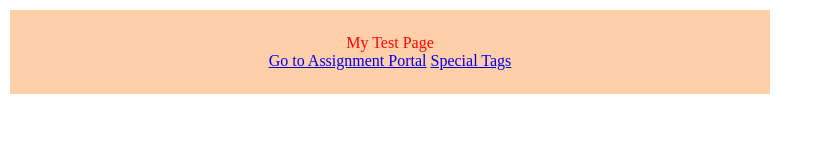
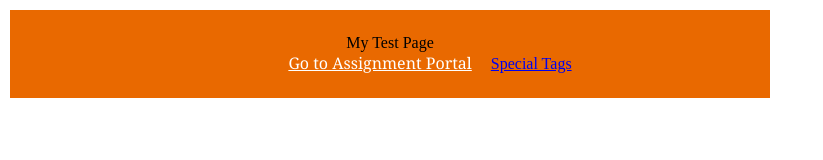
Before and after one commit to nuturethemyoungwell/wdd230, a plain HTML site: page index.html in a window 1280 px wide. Shown: the whole page, without its empty margins (0-823 px from the left). Drawn offline with Linux system fonts and the light colour scheme.

```diff
--- a/index.html
+++ b/index.html
@@ -12,7 +12,7 @@
     <header>
         <h>My Test Page</h>
     <nav>
-        <a href="../wdd230/wk 1/index.html">Go to Assignment Portal</a>
+        <a id="portal" href="../wdd230/wk 1/index.html">Go to Assignment Portal</a>
         <a href="learn.html">Special Tags</a>
     </nav>
     </header>
--- a/main.css
+++ b/main.css
@@ -6,7 +6,14 @@ body {
 }
 
 header {
-    background-color: rgb(254, 207, 168);
+    background-color: rgb(233, 105, 0);
     padding: 1.5rem;
-    color: rgb(255, 4, 0);
+    color: rgb(0, 0, 0);
 }
+
+#portal {
+    color: rgb(255, 255, 255);
+    font-family: Georgia, 'Times New Roman', Times, serif;
+    padding-inline-start: 5rem;
+    margin-right: 15px;
+}
```
